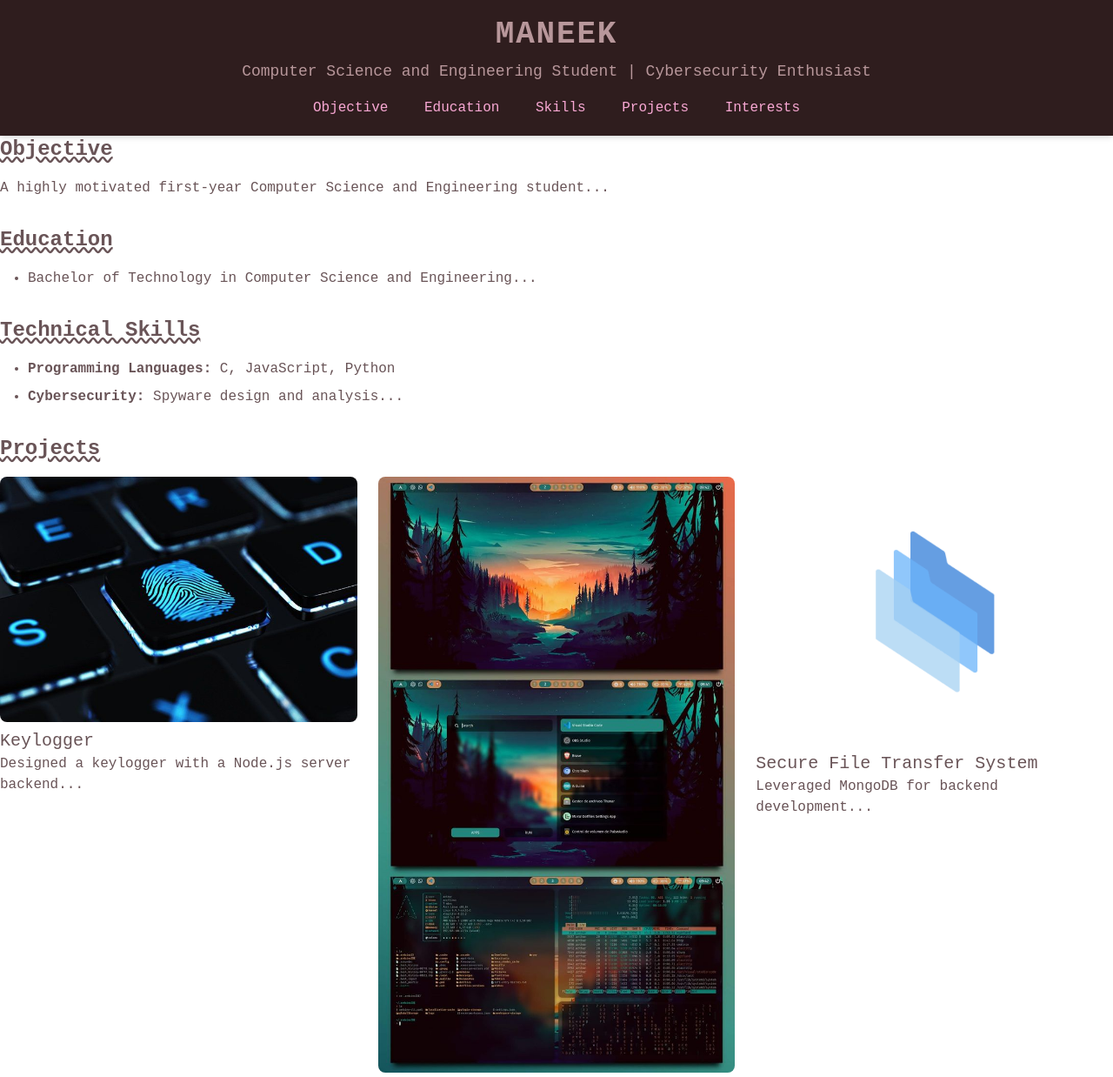
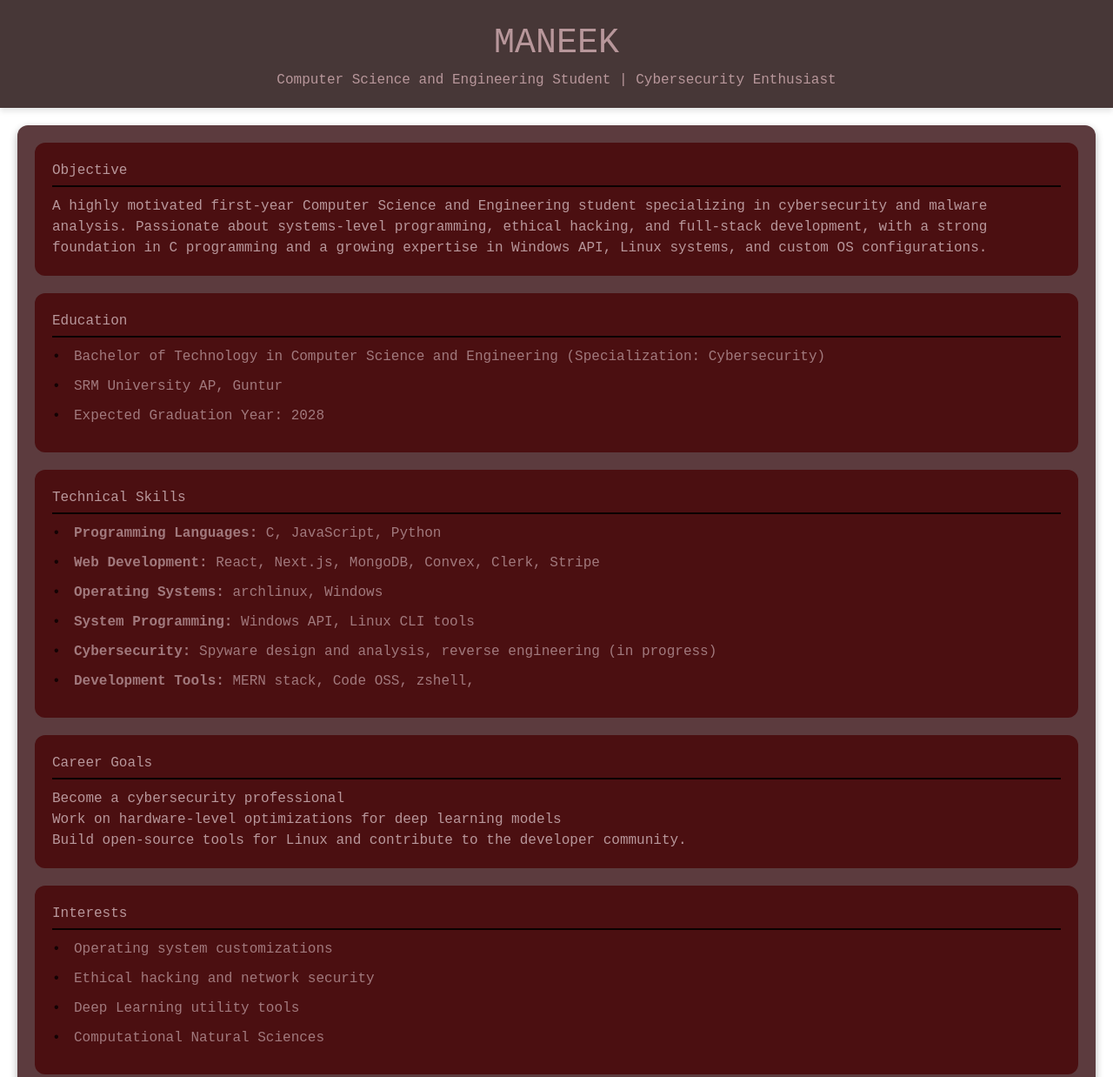
Before and after one commit to thunderstruckdude/html-Resume, a plain HTML site: page index.html in a window 1280 px wide. Shown: the top 1238 px of the page at 87% size. Drawn offline with nearby package versions, Linux system fonts and the light colour scheme.

Commit message:
animations

```diff
--- a/index.html
+++ b/index.html
@@ -5,49 +5,107 @@
   <meta name="viewport" content="width=device-width, initial-scale=1.0">
   <title>Resume</title>
   <script src="https://cdn.tailwindcss.com"></script>
-  <script>
-    document.addEventListener('DOMContentLoaded', () => {
-      const scrollToSection = (id) => {
-        document.getElementById(id).scrollIntoView({ behavior: 'smooth' });
-      };
-
-      document.querySelectorAll('header nav a').forEach((link) => {
-        link.addEventListener('click', (e) => {
-          e.preventDefault();
-          const sectionId = link.getAttribute('href').replace('#', '');
-          scrollToSection(sectionId);
-        });
-      });
-    });
-  </script>
   <style>
     body {
-      background-image: url('background.jpg');
+      background-image: url('jpg');
       background-attachment: fixed;
       background-size: cover;
       background-repeat: no-repeat;
       font-family: 'Fira Code', monospace;
-      color: rgb(105, 84, 87);
+      color: rgb(105, 84, 87); /* Soft Rose */
       line-height: 1.6;
       scroll-behavior: smooth;
     }
 
     header {
-      background: rgba(25, 5, 6, 0.9);
-      color: rgb(184, 151, 155);
+      background: rgba(25, 5, 6, 0.8); /* Deep Maroon with transparency */
+      color: rgb(184, 151, 155); /* Soft Rose */
       text-align: center;
       padding: 20px;
+      box-shadow: 0 4px 6px rgba(0, 0, 0, 0.1);
       position: sticky;
       top: 0;
-      z-index: 50;
+      z-index: 10;
       transition: background 0.3s ease;
     }
 
     header:hover {
-      background: rgba(50, 15, 20, 0.95);
+      background: rgba(40, 10, 12, 0.9);
+    }
+
+    header h1 {
+      font-size: 2.5rem;
+      transition: transform 0.3s ease;
+    }
+
+    header h1:hover {
+      transform: scale(1.1);
+    }
+
+    main {
+      margin: 20px;
+      padding: 20px;
+      background: rgba(52, 11, 14, 0.8); /* Muted Burgundy with transparency */
+      border-radius: 12px;
+      box-shadow: 0 4px 10px rgba(0, 0, 0, 0.3);
+    }
+
+    section {
+      margin-bottom: 20px;
+      background: rgba(74, 10, 13, 0.9); /* Deep Burgundy */
+      padding: 20px;
+      border-radius: 12px;
+      color: rgb(184, 151, 155); /* Soft Rose */
+      position: relative;
+    }
+
+    section h2 {
+      border-bottom: 2px solid rgb(11, 1, 1); /* Rich Crimson */
+      padding-bottom: 5px;
+      margin-bottom: 10px;
+      position: relative;
+    }
+
+    section h2::after {
+      content: '';
+      position: absolute;
+      bottom: -2px;
+      left: 0;
+      width: 0;
+      height: 2px;
+      background: rgb(184, 151, 155);
+      transition: width 0.3s ease;
+    }
+
+    section h2:hover::after {
+      width: 100%;
+    }
+
+    ul li {
+      margin: 10px 0;
+      color: rgb(161, 121, 125); /* Muted Pink */
+      position: relative;
+      padding-left: 25px;
+    }
+
+    ul li::before {
+      content: "\2022"; /* Bullet point */
+      color: rgb(19, 3, 4); /* Rich Crimson */
+      position: absolute;
+      left: 0;
+      transition: transform 0.3s ease;
+    }
+
+    ul li:hover::before {
+      transform: scale(1.5);
     }
 
     .project-card {
+      background: rgba(72, 35, 49, 0.9); /* Dark Plum */
+      padding: 15px;
+      border-radius: 12px;
+      box-shadow: 0 4px 10px rgba(0, 0, 0, 0.3);
+      color: rgb(184, 151, 155); /* Soft Rose */
       transition: transform 0.3s ease, box-shadow 0.3s ease;
     }
 
@@ -55,68 +113,99 @@
       transform: scale(1.05);
       box-shadow: 0 8px 20px rgba(0, 0, 0, 0.4);
     }
+
+    footer {
+      text-align: center;
+      padding: 20px;
+      background: rgba(73, 26, 39, 0.8); /* Deep Maroon */
+      color: rgb(184, 151, 155); /* Soft Rose */
+      border-top: 2px solid rgb(121, 10, 45); /* Rich Crimson */
+      position: relative;
+      overflow: hidden;
+    }
+
+    footer p {
+      margin: 0;
+      transition: transform 0.3s ease;
+    }
+
+    footer:hover p {
+      transform: scale(1.1);
+    }
   </style>
 </head>
 <body>
-  <header class="shadow-md">
-    <h1 class="text-4xl font-bold tracking-wider hover:animate-pulse">MANEEK</h1>
-    <p class="text-lg mt-2">Computer Science and Engineering Student | Cybersecurity Enthusiast</p>
-    <nav class="mt-4">
-      <a href="#Statement" class="text-pink-300 hover:text-pink-400 mx-4">Objective</a>
-      <a href="#education" class="text-pink-300 hover:text-pink-400 mx-4">Education</a>
-      <a href="#skills" class="text-pink-300 hover:text-pink-400 mx-4">Skills</a>
-      <a href="#projects" class="text-pink-300 hover:text-pink-400 mx-4">Projects</a>
-      <a href="#interests" class="text-pink-300 hover:text-pink-400 mx-4">Interests</a>
-    </nav>
+  <header>
+    <h1>MANEEK</h1>
+    <p>Computer Science and Engineering Student | Cybersecurity Enthusiast</p>
   </header>
 
   <main>
-    <section id="Statement" class="mb-8">
-      <h2 class="text-2xl font-bold mb-4 underline decoration-wavy">Objective</h2>
-      <p>A highly motivated first-year Computer Science and Engineering student...</p>
+    <section id="Statement">
+      <h2>Objective</h2>
+      <p>A highly motivated first-year Computer Science and Engineering student specializing in cybersecurity and malware analysis. Passionate about systems-level programming, ethical hacking, and full-stack development, with a strong foundation in C programming and a growing expertise in Windows API, Linux systems, and custom OS configurations.</p>
     </section>
 
-    <section id="education" class="mb-8">
-      <h2 class="text-2xl font-bold mb-4 underline decoration-wavy">Education</h2>
-      <ul class="list-disc pl-8 space-y-2">
-        <li>Bachelor of Technology in Computer Science and Engineering...</li>
+    <section id="education">
+      <h2>Education</h2>
+      <ul>
+        <li>Bachelor of Technology in Computer Science and Engineering (Specialization: Cybersecurity)</li>
+        <li>SRM University AP, Guntur</li>
+        <li>Expected Graduation Year: 2028</li>
       </ul>
     </section>
 
-    <section id="skills" class="mb-8">
-      <h2 class="text-2xl font-bold mb-4 underline decoration-wavy">Technical Skills</h2>
-      <ul class="list-disc pl-8 space-y-2">
+    <section id="skills">
+      <h2>Technical Skills</h2>
+      <ul>
         <li><strong>Programming Languages:</strong> C, JavaScript, Python</li>
-        <li><strong>Cybersecurity:</strong> Spyware design and analysis...</li>
+        <li><strong>Web Development:</strong> React, Next.js, MongoDB, Convex, Clerk, Stripe</li>
+        <li><strong>Operating Systems:</strong> archlinux, Windows</li>
+        <li><strong>System Programming:</strong> Windows API, Linux CLI tools</li>
+        <li><strong>Cybersecurity:</strong> Spyware design and analysis, reverse engineering (in progress)</li>
+        <li><strong>Development Tools:</strong> MERN stack, Code OSS, zshell,</li>
       </ul>
     </section>
 
-    <section id="projects" class="projects mb-8">
-      <h2 class="text-2xl font-bold mb-4 underline decoration-wavy">Projects</h2>
-      <div class="grid grid-cols-1 sm:grid-cols-2 lg:grid-cols-3 gap-6">
-        <div class="project-card">
-          <img src="keylogger.jpg" alt="Keylogger" class="rounded-lg">
-          <h3 class="text-xl mt-2">Keylogger</h3>
-          <p>Designed a keylogger with a Node.js server backend...</p>
-        </div>
-        <div class="project-card">
-          <img src="linux.jpg" alt="Archcraft Customization" class="rounded-lg">
-          <h3 class="text-xl mt-2">Archcraft Linux Customization</h3>
-          <p>Configured Archcraft with Hyprland and personalized dotfiles...</p>
-        </div>
-        <div class="project-card">
-          <img src="File Transfer.gif" alt="Secure File Transfer" class="rounded-lg">
-          <h3 class="text-xl mt-2">Secure File Transfer System</h3>
-          <p>Leveraged MongoDB for backend development...</p>
-        </div>
+    <section id="career-goals">
+      <h2>Career Goals</h2>
+      <p>Become a cybersecurity professional</p>
+      <p>Work on hardware-level optimizations for deep learning models</p>
+      <p>Build open-source tools for Linux and contribute to the developer community.</p>
+    </section>
+
+    <section id="interests">
+      <h2>Interests</h2>
+      <ul>
+        <li>Operating system customizations</li>
+        <li>Ethical hacking and network security</li>
+        <li>Deep Learning utility tools</li>
+        <li>Computational Natural Sciences</li>
+      </ul>
+    </section>
+
+    <section id="projects" class="projects">
+      <h2>Projects</h2>
+      <div class="project-card">
+        <img src="keylogger.jpg" alt="Keylogger">
+        <h3>Keylogger</h3>
+        <p>Designed a keylogger with a Node.js server backend and an engaging front-end interface.</p>
+      </div>
+      <div class="project-card">
+        <img src="linux.jpg" alt="Archcraft Customization">
+        <h3>Archcraft Linux Customization</h3>
+        <p>Configured Archcraft with Hyprland and personalized dotfiles for optimized workflow.</p>
+      </div>
+      <div class="project-card">
+        <img src="File Transfer.gif" alt="Secure File Transfer">
+        <h3>Secure File Transfer System</h3>
+        <p>Leveraged MongoDB for backend development with a focus on secure file transfer protocols.</p>
       </div>
     </section>
   </main>
 
-  <footer class="text-center py-6 bg-gray-900 text-gray-400">
-    <p>&copy; 2025 @maneekblaze. All Rights Reserved.</p>
+  <footer>
+    <p>&copy; [2025] @maneekblaze. All Rights Reserved. github:@thunderstruckdude</p>
   </footer>
 </body>
 </html>
-
-</html>
```
